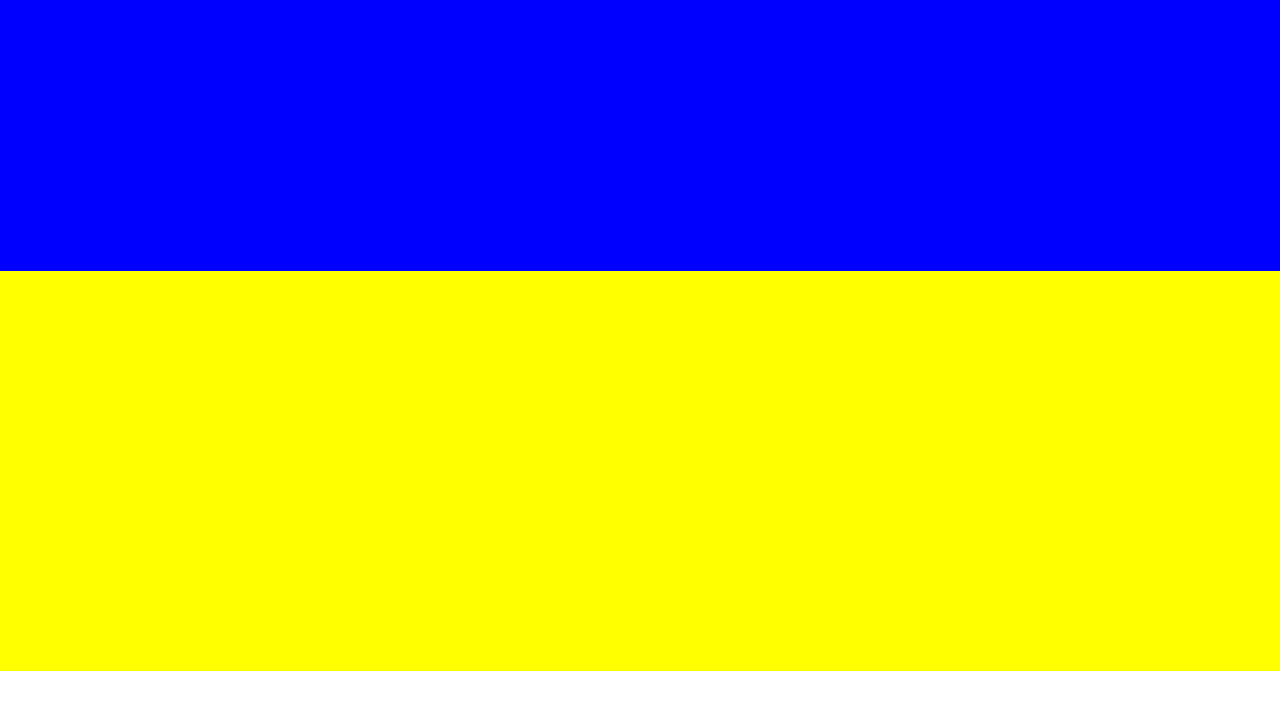
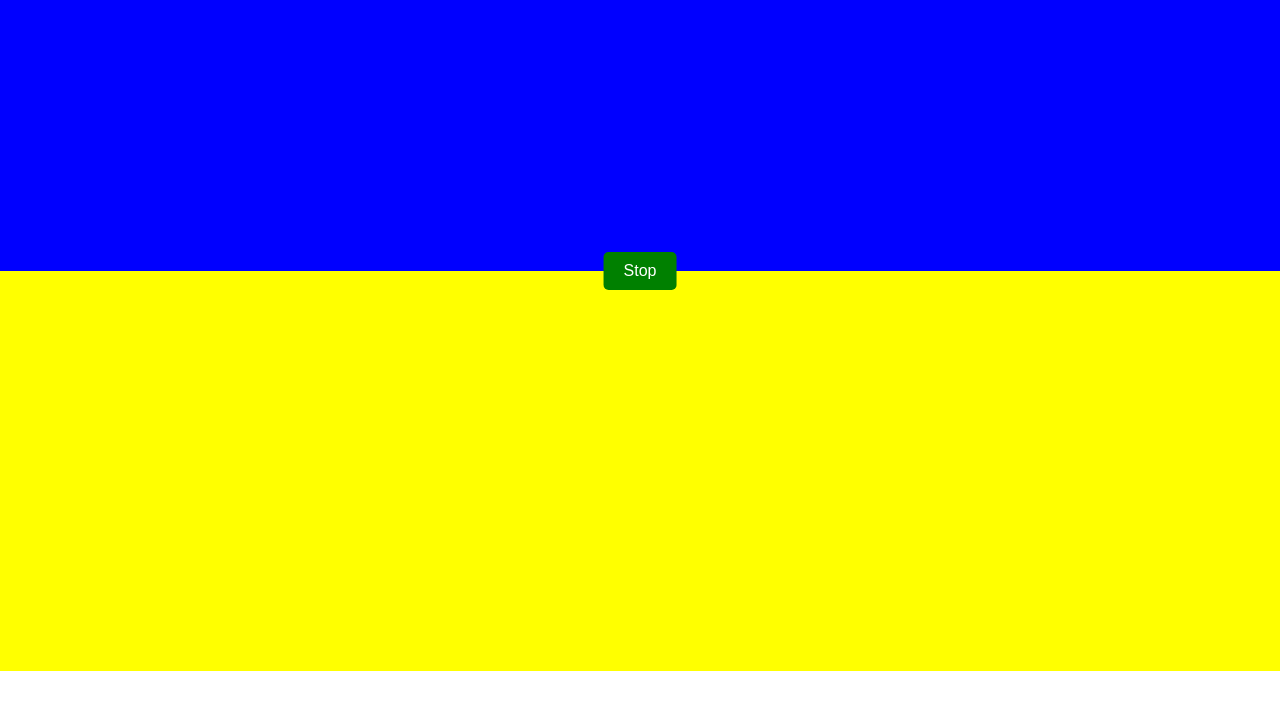
Before and after one commit to AlexPristok/Salo, a plain HTML site: page index.html in a window 1280 px wide. Both pictures are taken after a click on the button "Nu". Shown: the part 129-838 px from the top of the page. Drawn offline with Linux system fonts and the light colour scheme.

Commit message:
Some new features

```diff
--- a/index.html
+++ b/index.html
@@ -3,37 +3,19 @@
 <head>
   <meta charset="UTF-8" />
   <meta name="viewport" content="width=device-width, initial-scale=1.0"/>
-  <title>Document</title>
+  <title>salo</title>
 
-  <script>
-    function randomPos() {
-      const height = window.innerHeight;
-      const width = window.innerWidth;
-      const x = Math.random() * width;
-      const y = Math.random() * height;
-
-      const btnYes = document.getElementById("ClickMeBtnYes");
-      btnYes.style.position = "absolute";
-      btnYes.style.left = x + "px";
-      btnYes.style.top = y + "px";
+  <style>
+    body {
+      display: flex;
+      flex-direction: column;
+      align-items: center;
+      margin-top: 50px;
+      height: 100vh;
+      overflow: hidden;
+      position: relative;
     }
 
-    function rightChoice() {
-      const btnYes = document.getElementById("ClickMeBtnYes");
-      const btnNo = document.getElementById("ClickMeBtnNo");
-      const divBlue = document.getElementById("blue");
-      const divYellow = document.getElementById("yellow");
-
-      btnYes.style.display = "none";
-      btnNo.style.display = "none";
-
-      // Show and style flag sections
-      divBlue.style.display = "block";
-      divYellow.style.display = "block";
-    }
-  </script>
-
-  <style>
     .btn {
       background-color: blue;
       color: white;
@@ -48,16 +30,6 @@
       background-color: darkblue;
     }
 
-    body {
-      display: flex;
-      flex-direction: column;
-      align-items: center;
-      margin-top: 50px;
-      height: 100vh;
-      overflow: hidden;
-      position: relative;
-    }
-
     #blue, #yellow {
       display: none;
       position: fixed;
@@ -68,22 +40,85 @@
 
     #blue {
       top: 0;
-      height: 50%;
       background-color: blue;
     }
 
     #yellow {
       bottom: 0;
-      height: 50%;
       background-color: yellow;
     }
+
+    #stopBtn {
+    display: none;
+    position: fixed;
+    top: 50%;
+    left: 50%;
+    transform: translate(-50%, -50%);
+    padding: 10px 20px;
+    font-size: 16px;
+    background-color: green;
+    color: white;
+    border: none;
+    border-radius: 5px;
+    cursor: pointer;
+    z-index: 200;
+}
+
+
+    #stopBtn:hover {
+      background-color: darkgreen;
+    }
   </style>
+
+  <script>
+    function randomPos() {
+      const width = window.innerWidth;
+      const height = window.innerHeight;
+      const x = Math.random() * width;
+      const y = Math.random() * height;
+      const btnYes = document.getElementById("ClickMeBtnYes");
+      btnYes.style.position = "absolute";
+      btnYes.style.left = x + "px";
+      btnYes.style.top = y + "px";
+    }
+
+    function rightChoice() {
+      const btnYes = document.getElementById("ClickMeBtnYes");
+      const btnNo = document.getElementById("ClickMeBtnNo");
+      const divBlue = document.getElementById("blue");
+      const divYellow = document.getElementById("yellow");
+      const stopBtn = document.getElementById("stopBtn");
+
+      btnYes.style.display = "none";
+      btnNo.style.display = "none";
+      divBlue.style.display = "block";
+      divYellow.style.display = "block";
+
+      stopBtn.style.display = "block";
+    }
+
+    function playAnthem() {
+      const anthem = document.getElementById("anthem");
+      const stopBtn = document.getElementById("stopBtn");
+
+      anthem.play().then(() => {
+        stopBtn.style.display = "none";
+      }).catch(() => {
+        console.log("Playback blocked — must interact with page.");
+      });
+    }
+  </script>
 </head>
+
 <body>
   <h1>Zelya Лох?</h1>
   <button id="ClickMeBtnYes" onmouseenter="randomPos()" class="btn">Da</button>
   <button id="ClickMeBtnNo" onclick="rightChoice()" class="btn">Nu</button>
+
   <div id="blue"></div>
   <div id="yellow"></div>
+
+  <button id="stopBtn" onclick="playAnthem()">Stop</button>
+  <audio id="anthem" src="./sound.mp3"></audio>
 </body>
 </html>
```
Also changed, not shown: 1 other file.
